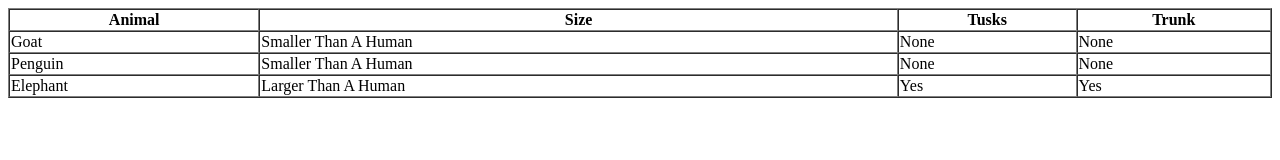
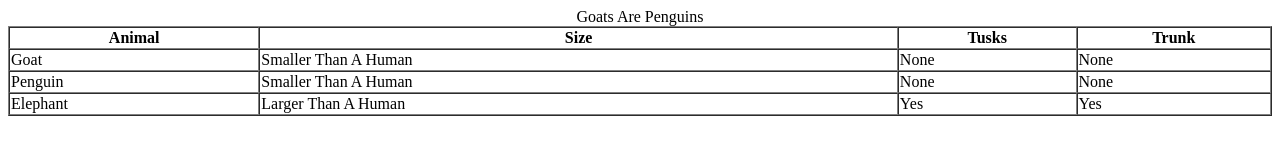
Before and after one commit to StrongRightCross/StrongRightCross.github.io, a plain HTML site: page page3.html in a window 1280 px wide. Drawn offline with Linux system fonts and the light colour scheme.

Commit message:
Update page3.html

```diff
--- a/page3.html
+++ b/page3.html
@@ -2,6 +2,7 @@
   <head><title>Page 3</title></head>
   <body>
     <table width = "100%" border = 1px cellspacing = 0>
+      <caption>Goats Are Penguins</caption>
       <tr>
         <th>Animal</th>
         <th>Size</th>
```
